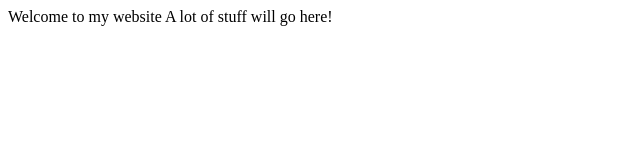
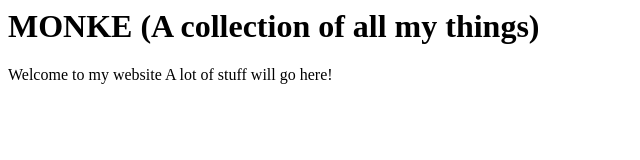
Before and after one commit to L-spec875/monke.github.io, a plain HTML site: page index.html in a window 1280 px wide. Shown: the whole page, without its empty margins (0-640 px from the left). Drawn offline with Linux system fonts and the light colour scheme.

Commit message:
Update index.html

```diff
--- a/index.html
+++ b/index.html
@@ -1,7 +1,7 @@
 <html>
 
 <body>
-  <h1></h1>
+  <h1>MONKE (A collection of all my things)</h1>
   <p>Welcome to my website
   A lot of stuff will go here!</p>
 </body>
```
